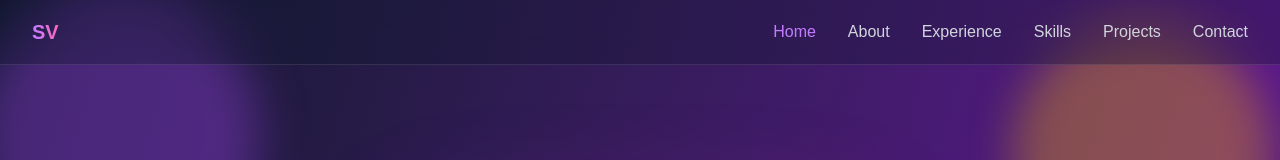
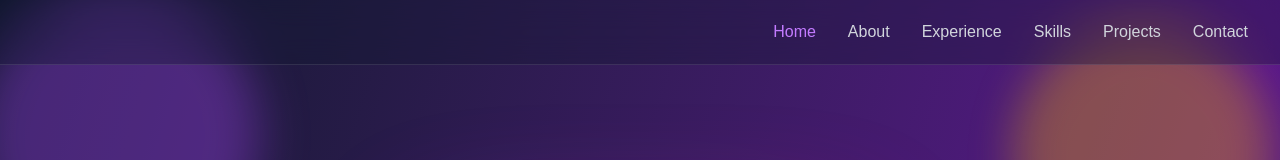
Before and after one commit to sanketvagal/portfolio, a Next.js app: page / in a window 1280 px wide. Shown: the top 160 px of the page. Built offline with nearby package versions, Linux system fonts and the light colour scheme.

Commit message:
Refactor Navigation component layout and adjust text color in ProjectsSection for improved readability

```diff
--- a/src/components/Navigation.jsx
+++ b/src/components/Navigation.jsx
@@ -4,10 +4,7 @@ const Navigation = ({ activeSection }) => {
   return (
     <nav className="fixed top-0 left-0 right-0 z-50 backdrop-blur-xl bg-slate-900/30 border-b border-white/10">
       <div className="max-w-7xl mx-auto px-4 sm:px-6 lg:px-8">
-        <div className="flex justify-between items-center h-16">
-          <div className="text-xl font-bold bg-gradient-to-r from-purple-400 to-pink-400 bg-clip-text text-transparent">
-            SV
-          </div>
+        <div className="flex justify-end items-center h-16">
           <div className="hidden md:flex space-x-8">
             {[
               "home",
--- a/src/components/ProjectsSection.jsx
+++ b/src/components/ProjectsSection.jsx
@@ -34,7 +34,7 @@ const ProjectsSection = ({ projects }) => {
               <p className="text-gray-300 mb-4 text-sm">
                 {project.description}
               </p>
-              <p className="text-xs text-gray-500 mb-4">{project.period}</p>
+              <p className="text-xs text-gray-400 mb-4">{project.period}</p>
               <div className="flex flex-wrap gap-2">
                 {project.tech.map((tech) => (
                   <span
```
